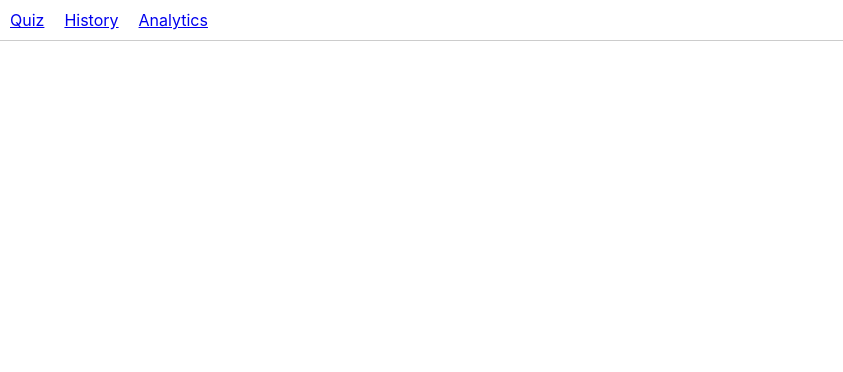
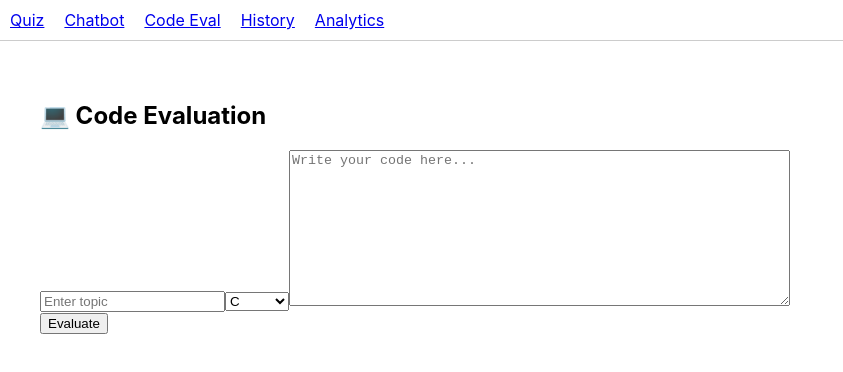
Before and after one commit to whynotbruhh/DSA-Chatbot, a React (Create React App) app in the folder frontend/: page /code in a window 1280 px wide. Shown: the top 372 px of the page, without its empty margins (0-843 px from the left). Built offline with nearby package versions, Linux system fonts and the light colour scheme.

Commit message:
Skeleton of project

```diff
--- a/frontend/src/App.js
+++ b/frontend/src/App.js
@@ -4,6 +4,8 @@ import { BrowserRouter as Router, Routes, Route, Link } from "react-router-dom";
 import Quiz from "./components/Quiz";
 import History from "./components/History";
 import Analytics from "./components/Analytics";
+import Chat from "./components/Chat";
+import CodeEval from "./components/CodeEval";
 
 function App() {
   return (
@@ -13,6 +15,12 @@ function App() {
           <ul style={{ display: "flex", gap: "20px", listStyle: "none", margin: 0, padding: 0 }}>
             <li>
               <Link to="/">Quiz</Link>
+            </li>
+            <li>
+              <Link to="/chat">Chatbot</Link>
+            </li>
+            <li>
+              <Link to="/code">Code Eval</Link>
             </li>
             <li>
               <Link to="/history">History</Link>
@@ -26,6 +34,8 @@ function App() {
         <div style={{ padding: "20px" }}>
           <Routes>
             <Route path="/" element={<Quiz />} />
+            <Route path="/chat" element={<Chat />} />
+            <Route path="/code" element={<CodeEval />} />
             <Route path="/history" element={<History />} />
             <Route path="/analytics" element={<Analytics />} />
           </Routes>
--- /dev/null
+++ b/frontend/src/components/Chat.js
@@ -0,0 +1,47 @@
+import React, { useState } from "react";
+import { sendChatMessage } from "../services/api";
+
+function Chat() {
+  const [messages, setMessages] = useState([]);
+  const [input, setInput] = useState("");
+
+  const handleSend = async () => {
+    if (!input.trim()) return;
+
+    const userMessage = { sender: "user", text: input };
+    setMessages((prev) => [...prev, userMessage]);
+
+    try {
+      const res = await sendChatMessage({ mode: "chat", user_input: input, user_id: "test_user" });
+      const botResponse = res.data.response || "Sorry, no response.";
+      setMessages((prev) => [...prev, { sender: "bot", text: botResponse }]);
+    } catch (err) {
+      console.error(err);
+      setMessages((prev) => [...prev, { sender: "bot", text: "Error fetching response." }]);
+    }
+
+    setInput("");
+  };
+
+  return (
+    <div style={{ padding: "20px" }}>
+      <h2>🤖 DSA TutorBot</h2>
+      <div style={{ maxHeight: "400px", overflowY: "auto", border: "1px solid #ccc", padding: "10px" }}>
+        {messages.map((m, i) => (
+          <div key={i} style={{ textAlign: m.sender === "user" ? "right" : "left" }}>
+            <p><strong>{m.sender === "user" ? "You" : "Bot"}:</strong> {m.text}</p>
+          </div>
+        ))}
+      </div>
+      <input
+        value={input}
+        onChange={(e) => setInput(e.target.value)}
+        placeholder="Type your question..."
+        style={{ width: "70%" }}
+      />
+      <button onClick={handleSend}>Send</button>
+    </div>
+  );
+}
+
+export default Chat;
--- /dev/null
+++ b/frontend/src/components/CodeEval.js
@@ -0,0 +1,45 @@
+import React, { useState } from "react";
+import { sendCodeEval } from "../services/api";
+
+function CodeEval() {
+  const [code, setCode] = useState("");
+  const [language, setLanguage] = useState("C");
+  const [topic, setTopic] = useState("");
+  const [feedback, setFeedback] = useState(null);
+
+  const handleSubmit = async () => {
+    try {
+      const res = await sendCodeEval({ mode: "code_eval", user_id: "test_user", topic, language, user_input: code });
+      setFeedback(res.data);
+    } catch (err) {
+      console.error(err);
+      setFeedback({ error: "Failed to evaluate code." });
+    }
+  };
+
+  return (
+    <div style={{ padding: "20px" }}>
+      <h2>💻 Code Evaluation</h2>
+      <input value={topic} onChange={(e) => setTopic(e.target.value)} placeholder="Enter topic" />
+      <select value={language} onChange={(e) => setLanguage(e.target.value)}>
+        <option value="C">C</option>
+        <option value="C++">C++</option>
+        <option value="Python">Python</option>
+      </select>
+      <textarea value={code} onChange={(e) => setCode(e.target.value)} rows={10} cols={60} placeholder="Write your code here..."></textarea>
+      <br />
+      <button onClick={handleSubmit}>Evaluate</button>
+
+      {feedback && (
+        <div style={{ marginTop: "20px", whiteSpace: "pre-wrap" }}>
+          <h3>Feedback:</h3>
+          {Object.entries(feedback).map(([key, val]) => (
+            <p key={key}><strong>{key}:</strong> {val}</p>
+          ))}
+        </div>
+      )}
+    </div>
+  );
+}
+
+export default CodeEval;
```
Also changed, not shown: frontend/src/components/Dashboard.js (added, +37 -0 lines).
